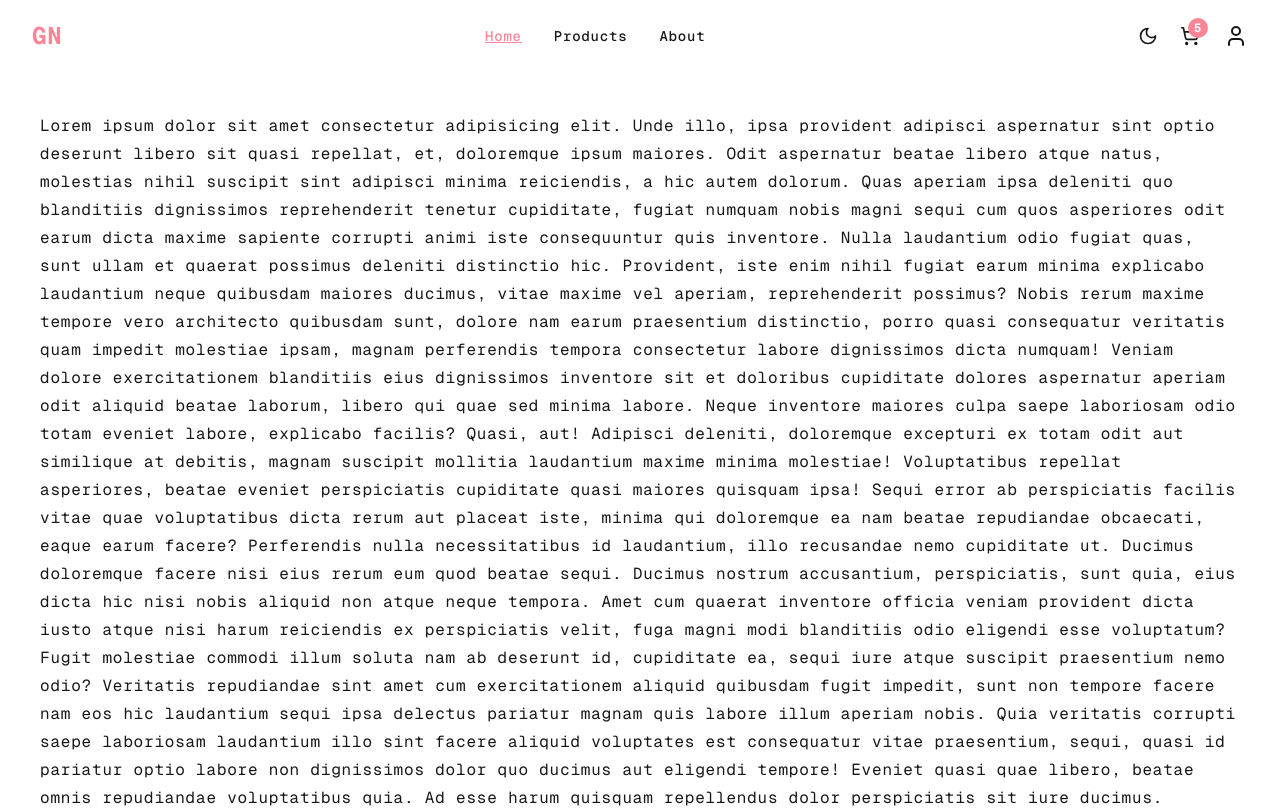
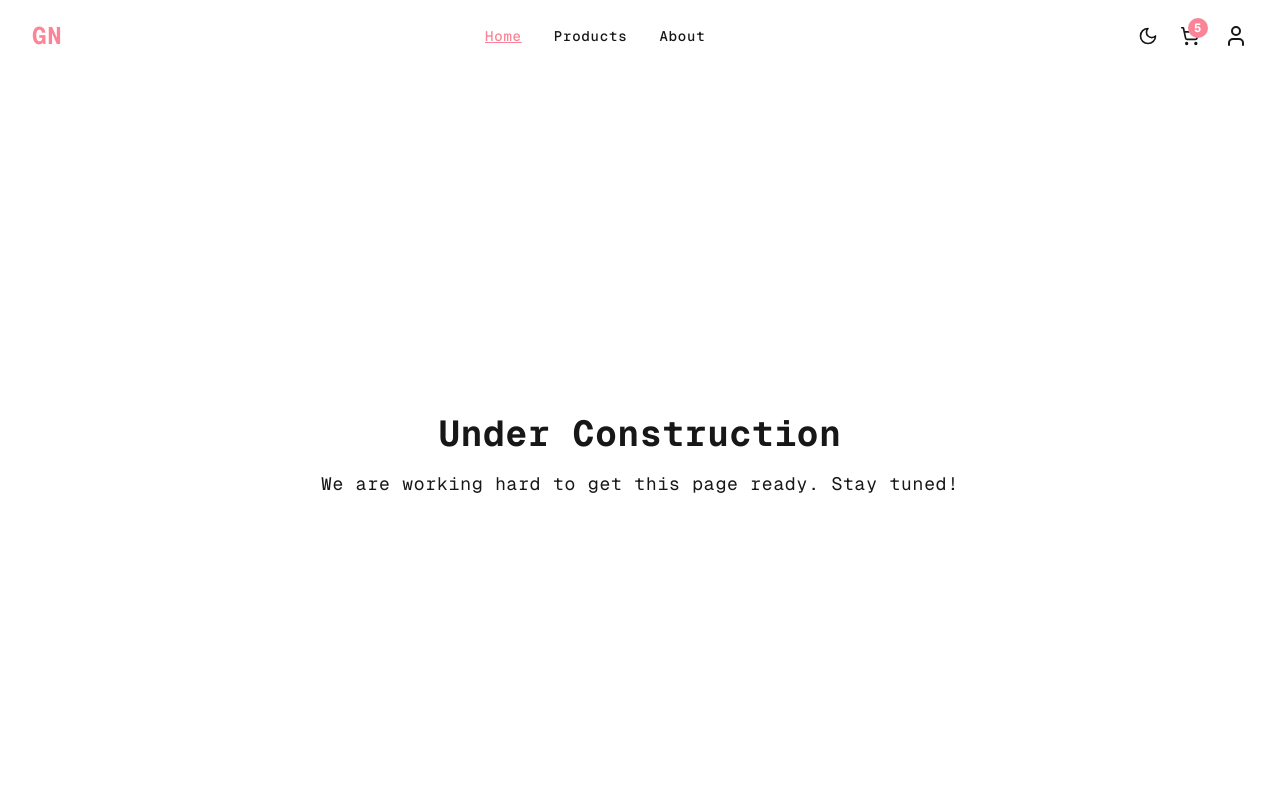
Before and after one commit to devdashk66/glow-nest, a Next.js app: page / in a window 1280 px wide. Shown: the top 808 px of the page. Built offline with nearby package versions, Linux system fonts and the light colour scheme.

Commit message:
add construction

```diff
--- a/app/page.js
+++ b/app/page.js
@@ -1,59 +1,15 @@
 export default function Home() {
   return (
-    <div className="p-10">
-      Lorem ipsum dolor sit amet consectetur adipisicing elit. Unde illo, ipsa
-      provident adipisci aspernatur sint optio deserunt libero sit quasi
-      repellat, et, doloremque ipsum maiores. Odit aspernatur beatae libero
-      atque natus, molestias nihil suscipit sint adipisci minima reiciendis, a
-      hic autem dolorum. Quas aperiam ipsa deleniti quo blanditiis dignissimos
-      reprehenderit tenetur cupiditate, fugiat numquam nobis magni sequi cum
-      quos asperiores odit earum dicta maxime sapiente corrupti animi iste
-      consequuntur quis inventore. Nulla laudantium odio fugiat quas, sunt ullam
-      et quaerat possimus deleniti distinctio hic. Provident, iste enim nihil
-      fugiat earum minima explicabo laudantium neque quibusdam maiores ducimus,
-      vitae maxime vel aperiam, reprehenderit possimus? Nobis rerum maxime
-      tempore vero architecto quibusdam sunt, dolore nam earum praesentium
-      distinctio, porro quasi consequatur veritatis quam impedit molestiae
-      ipsam, magnam perferendis tempora consectetur labore dignissimos dicta
-      numquam! Veniam dolore exercitationem blanditiis eius dignissimos
-      inventore sit et doloribus cupiditate dolores aspernatur aperiam odit
-      aliquid beatae laborum, libero qui quae sed minima labore. Neque inventore
-      maiores culpa saepe laboriosam odio totam eveniet labore, explicabo
-      facilis? Quasi, aut! Adipisci deleniti, doloremque excepturi ex totam odit
-      aut similique at debitis, magnam suscipit mollitia laudantium maxime
-      minima molestiae! Voluptatibus repellat asperiores, beatae eveniet
-      perspiciatis cupiditate quasi maiores quisquam ipsa! Sequi error ab
-      perspiciatis facilis vitae quae voluptatibus dicta rerum aut placeat iste,
-      minima qui doloremque ea nam beatae repudiandae obcaecati, eaque earum
-      facere? Perferendis nulla necessitatibus id laudantium, illo recusandae
-      nemo cupiditate ut. Ducimus doloremque facere nisi eius rerum eum quod
-      beatae sequi. Ducimus nostrum accusantium, perspiciatis, sunt quia, eius
-      dicta hic nisi nobis aliquid non atque neque tempora. Amet cum quaerat
-      inventore officia veniam provident dicta iusto atque nisi harum reiciendis
-      ex perspiciatis velit, fuga magni modi blanditiis odio eligendi esse
-      voluptatum? Fugit molestiae commodi illum soluta nam ab deserunt id,
-      cupiditate ea, sequi iure atque suscipit praesentium nemo odio? Veritatis
-      repudiandae sint amet cum exercitationem aliquid quibusdam fugit impedit,
-      sunt non tempore facere nam eos hic laudantium sequi ipsa delectus
-      pariatur magnam quis labore illum aperiam nobis. Quia veritatis corrupti
-      saepe laboriosam laudantium illo sint facere aliquid voluptates est
-      consequatur vitae praesentium, sequi, quasi id pariatur optio labore non
-      dignissimos dolor quo ducimus aut eligendi tempore! Eveniet quasi quae
-      libero, beatae omnis repudiandae voluptatibus quia. Ad esse harum quisquam
-      repellendus dolor perspiciatis sit iure ducimus. Voluptates quis, quam
-      dignissimos eum asperiores praesentium facilis! Fugiat adipisci facere
-      debitis reprehenderit quam cumque labore voluptate expedita? Quis nostrum
-      illum dicta ex commodi, nesciunt modi tempora iste expedita porro,
-      molestias sapiente cumque optio nobis aut fugiat vel explicabo aliquid.
-      Qui sit ullam saepe! In corporis temporibus modi quos ipsum eveniet alias
-      dolorem mollitia maiores itaque consequuntur sapiente labore possimus
-      libero minus cumque fugit distinctio qui eligendi, soluta sunt. Neque
-      officia corporis praesentium asperiores, assumenda cupiditate iste,
-      doloribus fugiat enim hic quia facere itaque odio aliquid architecto rem
-      saepe unde facilis est quis fugit modi eius explicabo. Sint quasi maiores
-      ducimus, aut debitis modi quo repellat iste exercitationem, sunt illum
-      consectetur dolore quod, eveniet enim illo accusantium suscipit? Cumque
-      modi iste aliquid perferendis!
-    </div>
+    <section>
+      {/* make a under constraciton page using tailwind css */}
+      <div className="flex items-center justify-center min-h-screen ">
+        <div className="text-center">
+          <h1 className="text-4xl font-bold  mb-4">Under Construction</h1>
+          <p className="text-lg mb-8">
+            We are working hard to get this page ready. Stay tuned!
+          </p>
+        </div>
+      </div>
+    </section>
   );
 }
```
